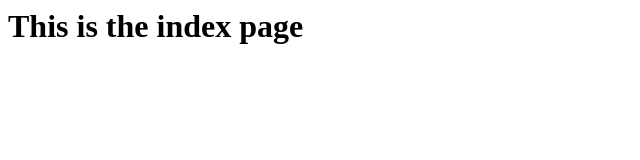
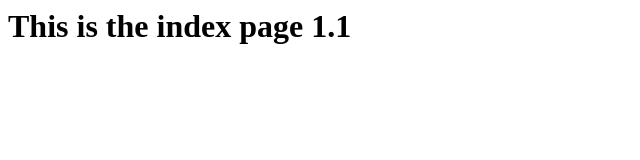
Before and after one commit to sempa2019/docker-repo, a plain HTML site: page index.html in a window 1280 px wide. Shown: the full height of the page, 0-640 px from the left. Drawn offline with Linux system fonts and the light colour scheme.

Commit message:
modied index page

```diff
--- a/index.html
+++ b/index.html
@@ -1 +1 @@
-<h1>This is the index page</h1>
+<h1>This is the index page 1.1</h1>
```
